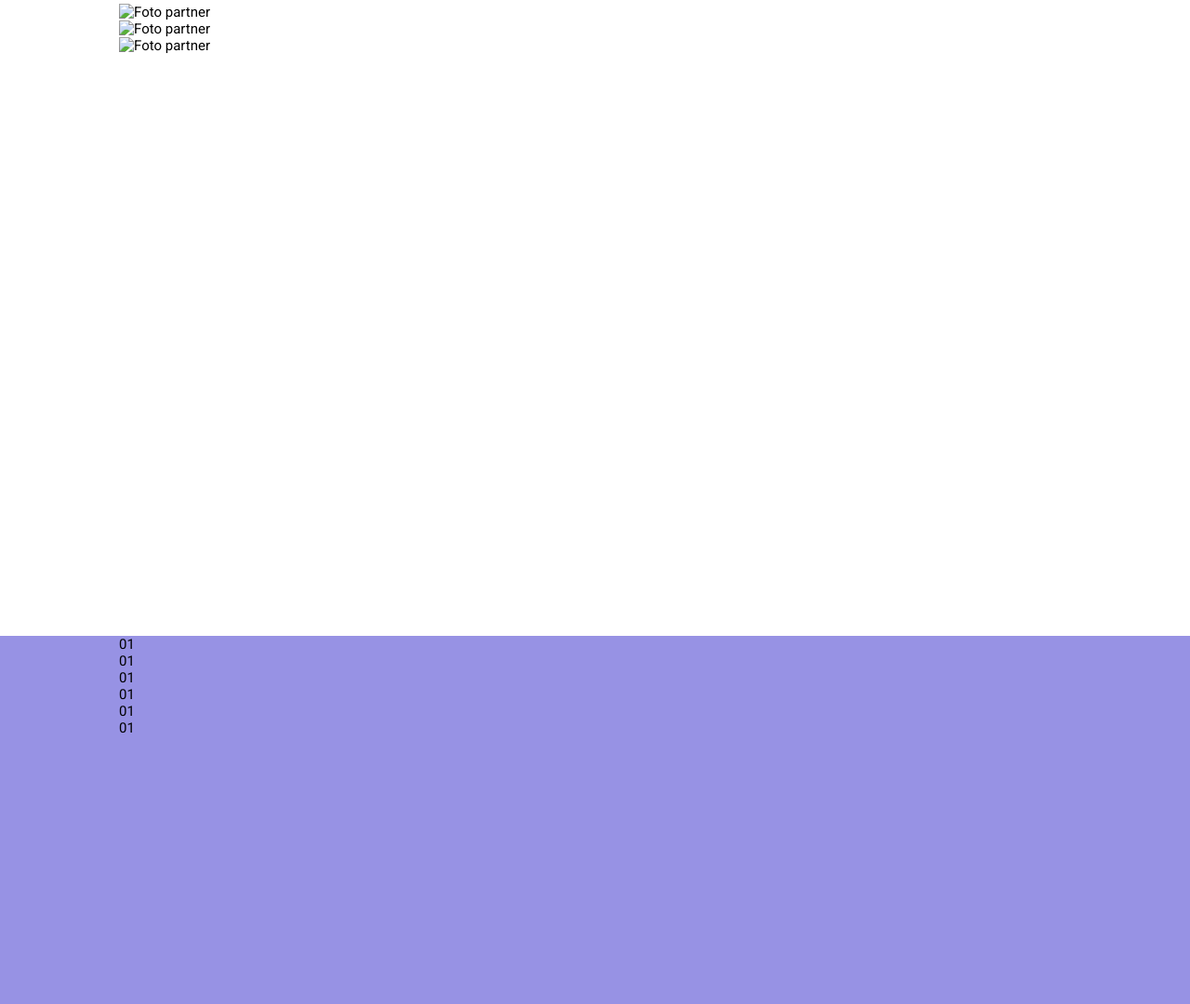
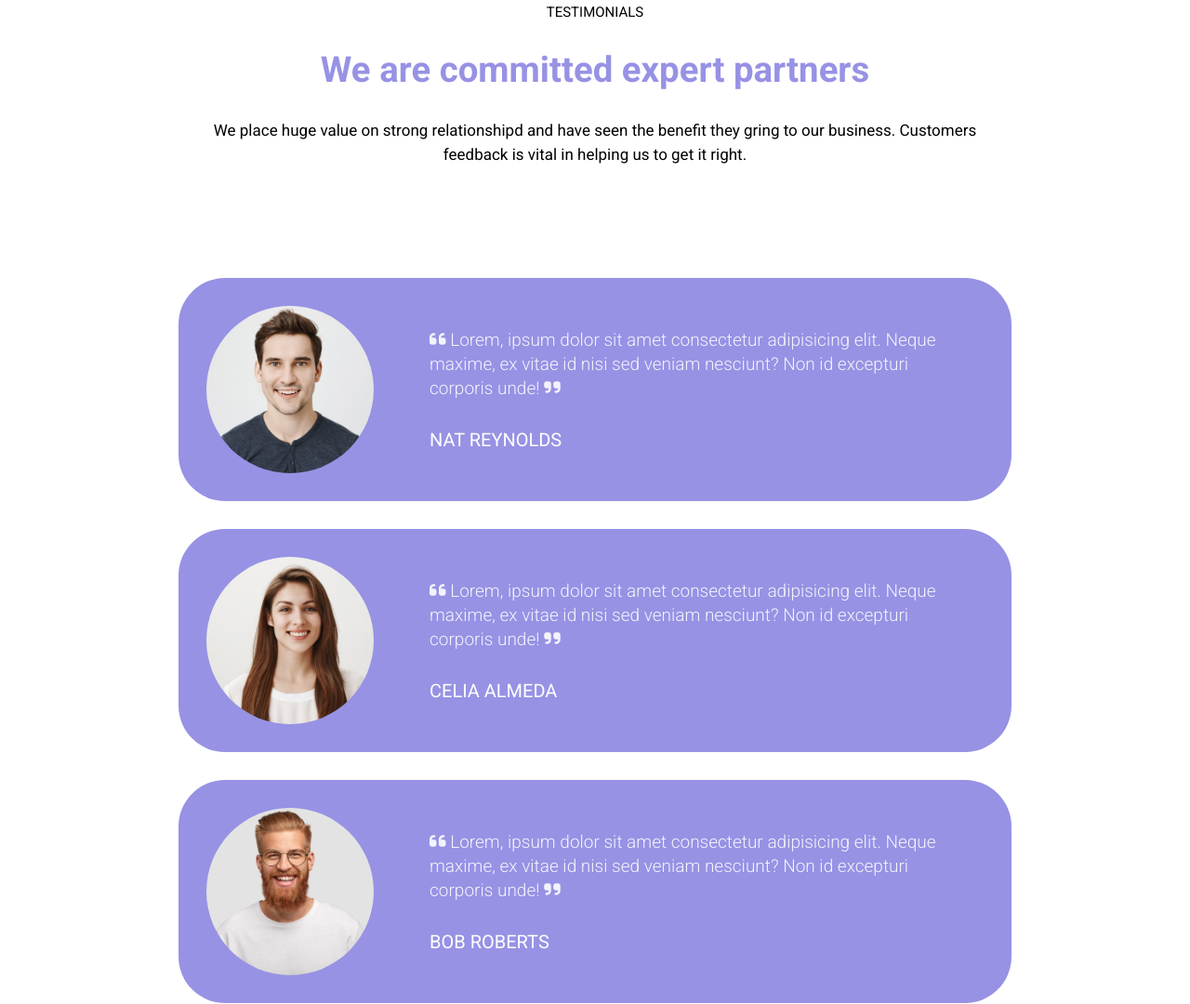
Before and after one commit to DanieleAntonaci/htmlcss-responsive-layout, a plain HTML site: page index.html in a window 1280 px wide. Shown: the part 1720-2800 px from the top of the page at 93% size. Drawn offline with Linux system fonts and the light colour scheme.

Commit message:
Sezione testimonials

```diff
--- a/css/style.css
+++ b/css/style.css
@@ -12,7 +12,7 @@ body{
 }
 .container{
     max-width: 1400px;
-    width: 80%;
+    width: 70%;
     margin: auto;
 }
 main .container{
@@ -30,6 +30,10 @@ li{
 .white-words{
     color: white;
 }
+.violet-words{
+    color: #9792e4;
+}
+
 
 /* debug */
  section{
@@ -85,6 +89,9 @@ header .btn{
     color: white;
     font-size: 30px;
 }
+p{
+    line-height: 26px;
+}
 
 
 /********************
@@ -138,7 +145,6 @@ main{
 .card.big .left-content{
     width: 50%;
     padding: 20px;
-    line-height: 26px;
 }
 
 .card.big .left-content div{
@@ -160,9 +166,7 @@ main{
     font-size: 60px;
     color: #0084fd;
 }
-.card.little p{
-    line-height: 26px;
-}
+
 /* STRATEGIC PLANNING */
 .strategic-planning{
     display: flex;
@@ -174,9 +178,7 @@ main{
     width: 60%;
     margin: auto;
 }
-.strategic-planning p{
-    line-height: 26px;
-}
+
 .strategic-planning .left-content img{
     width: 100%;
     padding: 100px 0;
@@ -208,7 +210,6 @@ main{
 }
 
 .strategic-planning .fa-arrow-down{
-    background-color: #9792e4;
     padding: 16px 20px;
     margin: 30px 0;
     font-size: 25px;
@@ -217,6 +218,51 @@ main{
 
 
 /* TESTIMONIALS */
+
+.testimonials-intro{
+    text-align: center;
+}
+.testimonials-intro .violet-words{
+    font-size: 3vw;
+    padding: 30px 0;
+}
+.testimonials-intro>p{
+    padding: 0 30px 40px;
+    font-size: 17px;
+}
+.partners-card{
+    width: 100%;
+    padding: 30px;
+    margin-bottom: 30px;
+    border-radius: 50px;
+
+    display: flex;
+    align-items: center;
+}
+.partners-card img{
+    height: 180px;
+    width: 180px;
+    object-fit: cover;
+    border-radius: 50%;
+}
+.partners-card .citation{
+    padding-left: 60px;
+    padding-right: 30px;
+}
+.partners-card .citation i{
+    font-size: 20px;
+}
+.partners-card .citation p{
+    font-size: 19px;
+    padding-bottom: 30PX;
+    color: #f3f3fc;
+    font-weight: 300;
+}
+.partners-card .citation h4{
+    font-size: 20px;
+    font-weight: 400;
+}
+
 
 /* BENEFIT OF WORKING WITH US */
 
@@ -240,6 +286,9 @@ FOOTER
     TABLET
 ********************/
 @media all and (max-width:900px) {
+    .container{
+        width: 90%;
+    }
     /* HEADER */
     header ul {
         display: none;
@@ -283,8 +332,12 @@ FOOTER
         padding-bottom: 30px;
         padding-right: 0;
     }
+    /* Testimonial */
+    .testimonials-intro .violet-words{
+        font-size: 5vw;
+
+    }
 }
-
 
 
 
@@ -299,7 +352,24 @@ FOOTER
         margin-right: 0;
       }
 
-      .strategic-planning .left-content h2{
+    .strategic-planning .left-content h2{
         font-size: 200%;
     }
+
+    .testimonials-intro .violet-words{
+        font-size: 35px;
+    }
+    .partners-card{
+        flex-direction: column;
+        text-align: center;
+    }
+    .partners-card .citation {
+        padding: 0;
+      }
+    .testimonials-intro.container{
+        margin-bottom: 0;
+    }
+    .testimonials-card.container{
+        margin-top: 0;
+    }
 }
--- a/index.html
+++ b/index.html
@@ -50,9 +50,11 @@
         <!-- PRENTATION -->
         <section class="container position-card">
             <div class="card big">
-                <div class="left-content">
+                <div class="left-content line-height">
                     <h3>Get a demo application</h3>
+                    <p>
                         Lorem ipsum dolor sit amet consectetur adipisicing elit. Dignissimos maiores nam molestias sequi.
+                    </p>
                     <div>
                         <a href="#">
                             <i class="fa-brands fa-apple"></i>
@@ -110,7 +112,7 @@
                         Develop an on-demand app for your delivery business to reach your targhet customers without any interruption.
                     </p>
                     <a href="#">
-                        <i class="fa-solid fa-arrow-down"></i>
+                        <i class="fa-solid fa-arrow-down bg-violet"></i>
                     </a>
                 </div>
             </div>
@@ -118,41 +120,57 @@
 
         <!-- TESTIMONIALS -->
         <section>
-            <div class="container">
+            <div class="container testimonials-intro">
                 <div>
-
+                    TESTIMONIALS
                 </div>
-                <h2>
-
+                <h2 class="violet-words">
+                    We are committed expert partners
                 </h2>
                 <p>
+                    We place huge value on strong relationshipd and have seen the benefit they gring to our business. Customers feedback is vital in helping us to get it right.
+                </p>
+            </div>
 
-                </p>
-                <div class="partners-card">
-                    <img src="" alt="Foto partner">
+            <div class="container testimonials-card white-words">
+                <div class="partners-card bg-violet">
+                    <img src="img/testimonial1.jpg" alt="Foto partner">
+                    <div class="citation">
                         <p>
-
+                            <i class="fa-solid fa-quote-left"></i>
+                            Lorem, ipsum dolor sit amet consectetur adipisicing elit. Neque maxime, ex vitae id nisi sed veniam nesciunt? Non id excepturi corporis unde!
+                            <i class="fa-solid fa-quote-right"></i>
                         </p>
                         <h4>
-
+                            NAT REYNOLDS
                         </h4>
                     </div>
-                <div class="partners-card">
-                    <img src="" alt="Foto partner">
+                </div>
+
+                <div class="partners-card bg-violet">
+                    <img src="img/testimonial2.jpg" alt="Foto partner">
+                    <div class="citation">
                         <p>
-
+                            <i class="fa-solid fa-quote-left"></i>
+                            Lorem, ipsum dolor sit amet consectetur adipisicing elit. Neque maxime, ex vitae id nisi sed veniam nesciunt? Non id excepturi corporis unde!
+                            <i class="fa-solid fa-quote-right"></i>
                         </p>
                         <h4>
-
+                            CELIA ALMEDA
                         </h4>
                     </div>
-                <div class="partners-card">
-                    <img src="" alt="Foto partner">
+                </div>
+
+                <div class="partners-card bg-violet">
+                    <img src="img/testimonial3.jpg" alt="Foto partner">
+                    <div class="citation">
                         <p>
-
+                            <i class="fa-solid fa-quote-left"></i>
+                            Lorem, ipsum dolor sit amet consectetur adipisicing elit. Neque maxime, ex vitae id nisi sed veniam nesciunt? Non id excepturi corporis unde!
+                            <i class="fa-solid fa-quote-right"></i>
                         </p>
                         <h4>
-
+                            BOB ROBERTS
                         </h4>
                     </div>
             </div>
```
Lines whose indentation alone changed are shown as unchanged.
